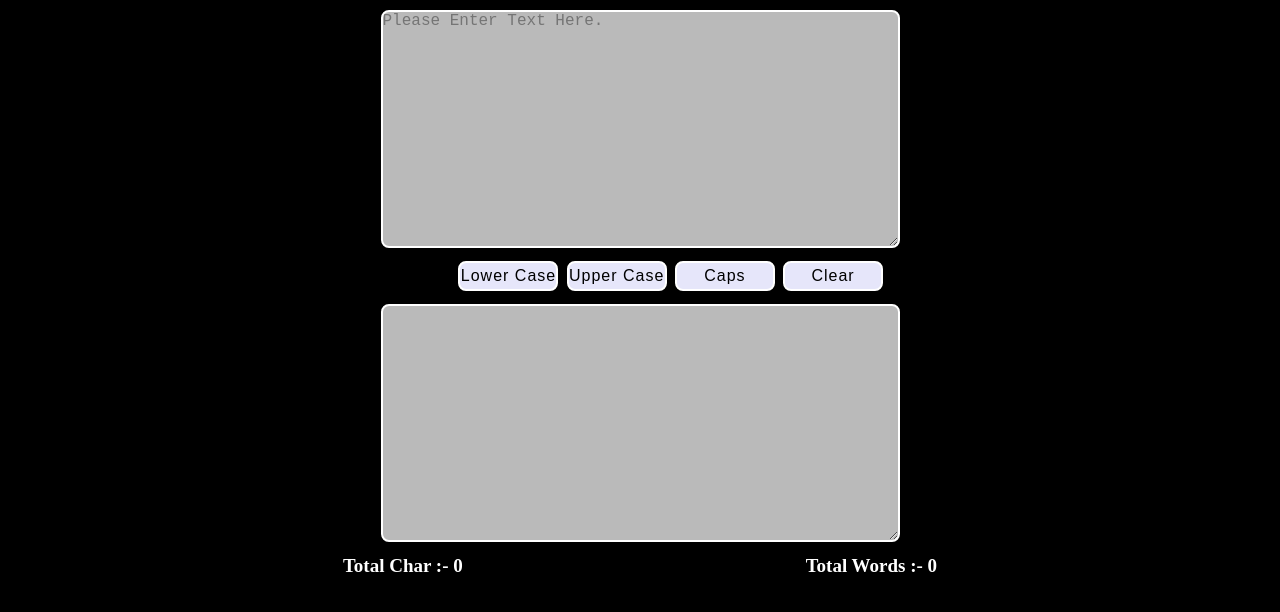
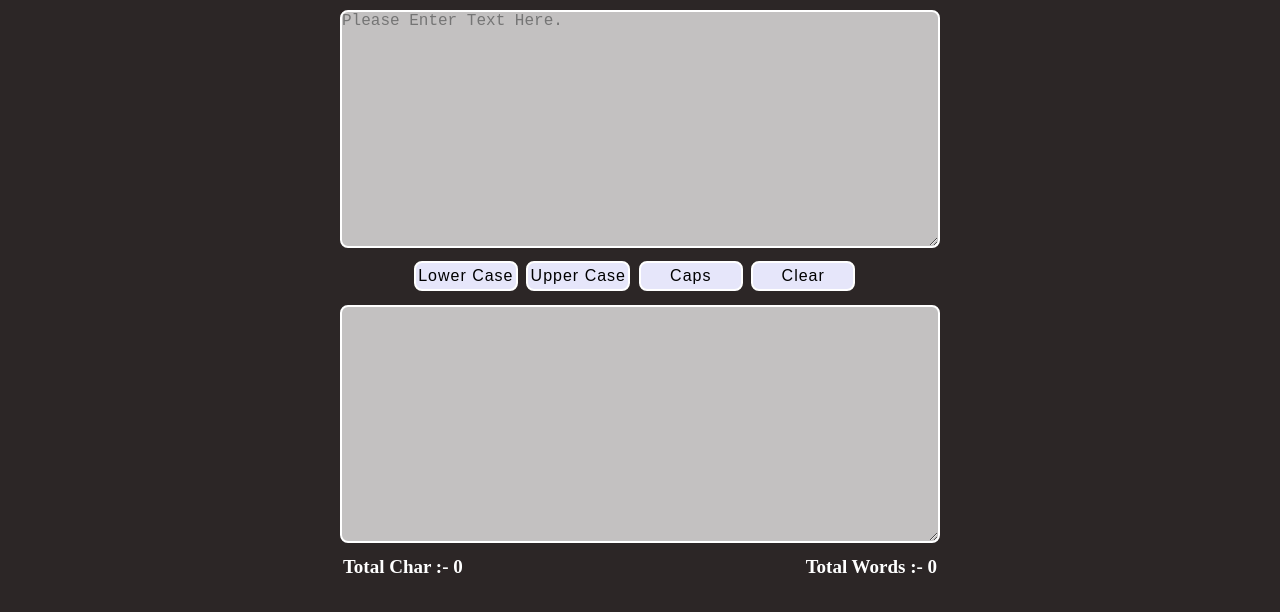
Before and after one commit to Ajeet3763/Text-Analyzer, a plain HTML site: page index.html in a window 1280 px wide. Shown: the part 50-662 px from the top of the page. Drawn offline with Linux system fonts and the light colour scheme.

Commit message:
initial commit

```diff
--- a/index.html
+++ b/index.html
@@ -7,12 +7,13 @@
     <meta name="viewport" content="width=device-width, initial-scale=1.0">
     <link rel="icon" href="images/logo.png">
     <link rel="stylesheet" href="style.css">
+    <link rel="stylesheet" href="media.css">
     <title>Text Analyzer</title>
 </head>
 
 <body>
     <h2> Text Analyzer....</h2>
-    <textarea name="text" id="txt1" cols="50" rows="13" class="text" onkeypress="count()"
+    <textarea name="text" id="txt1" cols="40" rows="13" class="text" onkeypress="count()"
         placeholder="Please Enter Text Here."></textarea>
     <div class="btn">
         <button id="btn1" onclick="small()">Lower Case</button>
@@ -20,7 +21,7 @@
         <button id="btn1" onclick="caps()">Caps</button>
         <button id="btn1" onclick="remove()">Clear</button>
     </div>
-    <textarea name="text" id="txt" cols="50" rows="13" class="text" disabled></textarea>
+    <textarea name="text" id="txt" cols="40" rows="13" class="text" disabled></textarea>
     <div class="myspan">
         <p>Total Char :- <span id="value">0</span></p>
         <p>Total Words :- <span id="words">0</span></p>
--- /dev/null
+++ b/media.css
@@ -0,0 +1,18 @@
+@media screen and (min-width: 426px) {
+    body {
+        background-color: rgba(30, 24, 24, 0.936);
+    }
+
+    .text {
+        width: 600px;
+    }
+
+    .btn {
+        margin-left: 32%;
+    }
+
+    #btn1 {
+        width: 12%;
+        overflow: hidden;
+    }
+}
--- a/style.css
+++ b/style.css
@@ -32,14 +32,15 @@ h2 {
 }
 
 .btn {
+    /* width: 80%; */
     margin: 5px;
-    margin-left: 35.5%;
+    margin-left: 10%;
     display: flex;
     flex-wrap: wrap;
 }
 
 #btn1 {
-    width: 100px;
+    width: 90%;
     height: 30px;
     margin: 1% 0.5%;
     background-color: lavender;
@@ -67,28 +68,3 @@ h2 {
     font-size: 19px;
     font-weight: bold;
 }
-
-@media screen and (max-width:768px) {
-    .text {
-        width: 50%;
-    }
-
-    .btn {
-        flex-direction: column;
-    }
-
-    #btn1 {
-        margin-left: 10%;
-    }
-}
-
-@media screen and (max-width:426px) {
-    .text {
-        width: 85%;
-    }
-
-    .btn #btn1 {
-        width: 90%;
-        margin-left: -50px;
-    }
-}
```
